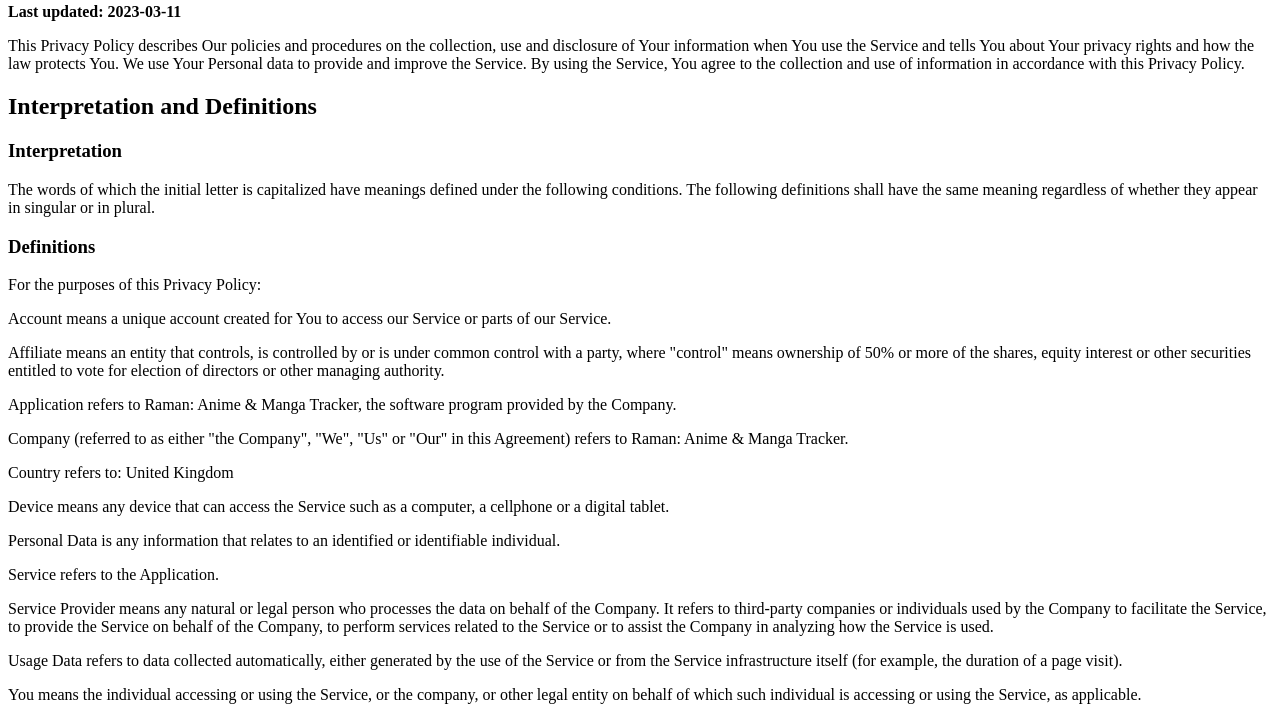
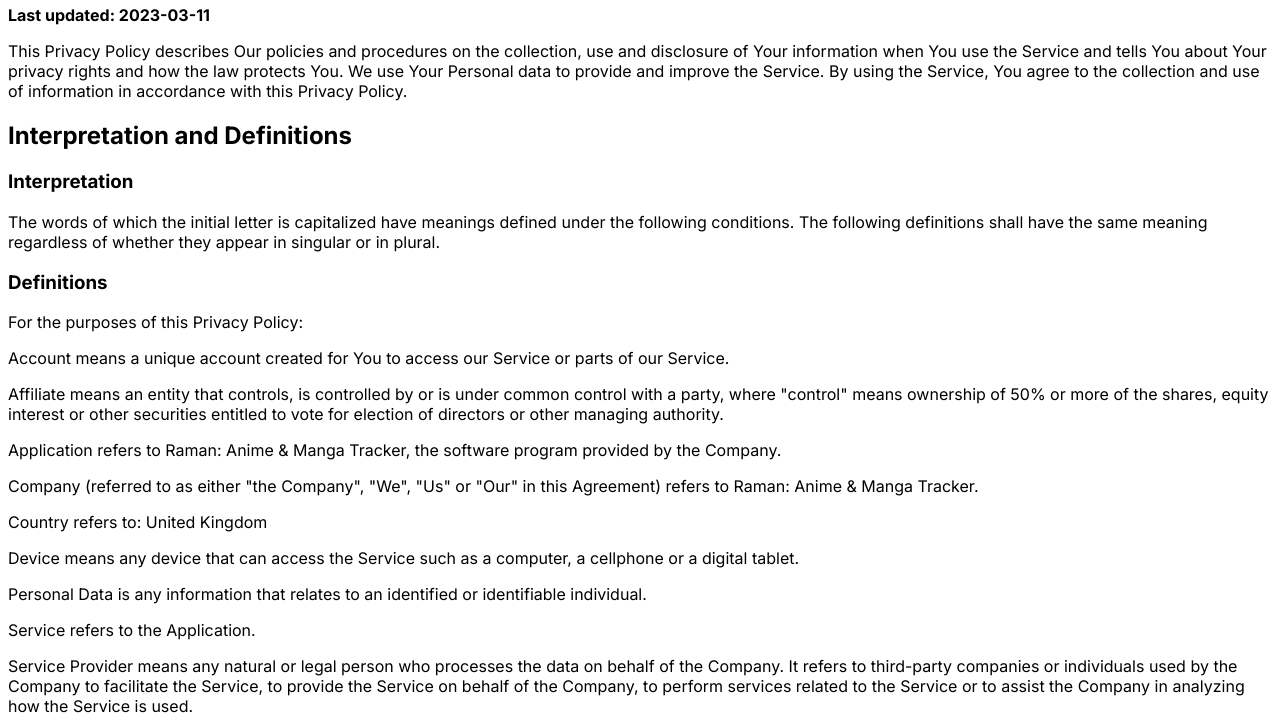
Before and after one commit to voidferno/voidferno.github.io, a plain HTML site: page index.html in a window 1280 px wide. Shown: the part 63-784 px from the top of the page. Drawn offline with Linux system fonts and the light colour scheme.

Commit message:
Adding inter font

```diff
--- a/index.html
+++ b/index.html
@@ -1,3 +1,15 @@
+<head>
+  <meta charset="UTF-8">
+
+  <!-- Import Inter font from Google Fonts -->
+  <link href="https://fonts.googleapis.com/css2?family=Inter:wght@400;600;700&display=swap" rel="stylesheet">
+
+  <style>
+    body {
+      font-family: 'Inter', sans-serif;
+    }
+  </style>
+</head>
 <h1>Privacy Policy</h1>
 <b>Last updated: 2023-03-11</b>
 <p>This Privacy Policy describes Our policies and procedures on the collection, use and disclosure of Your information when You use the Service and tells You about Your privacy rights and how the law protects You.
```
